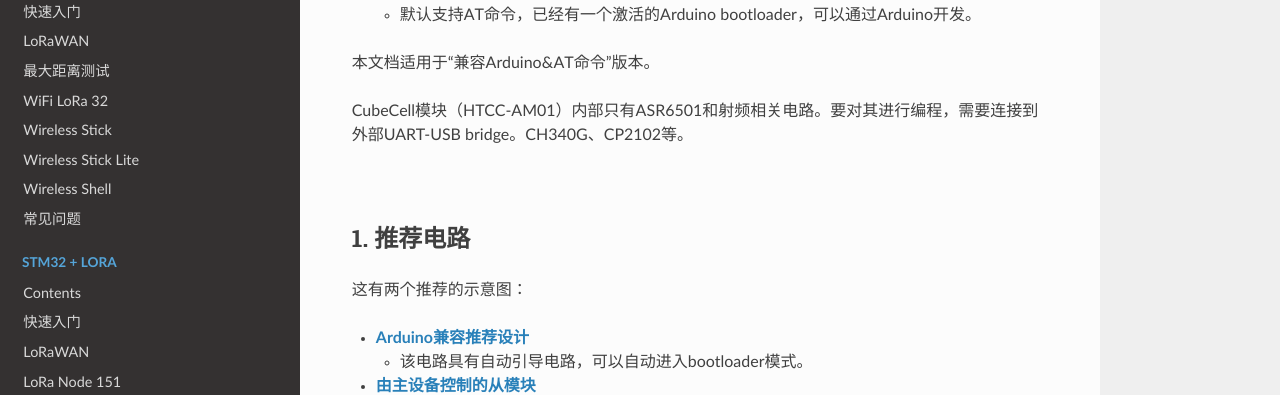
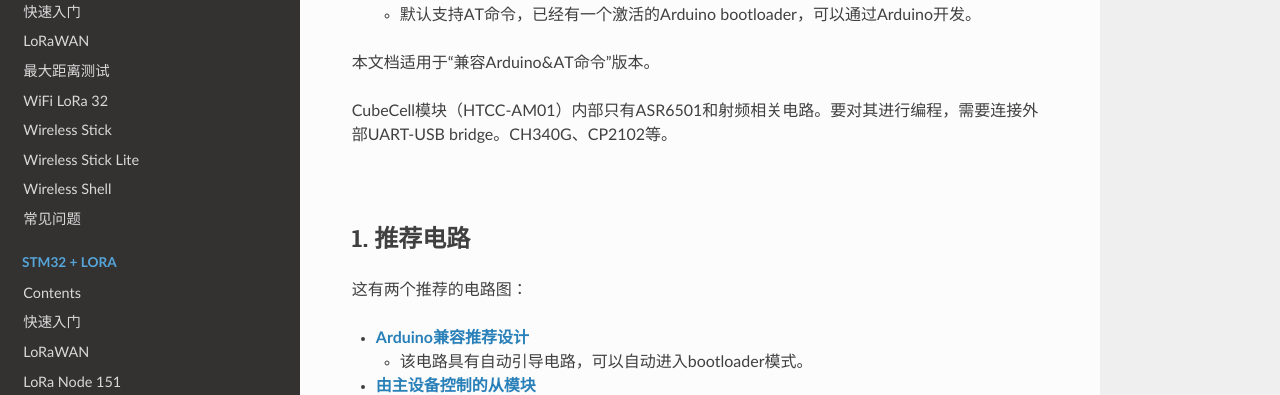
Before and after one commit to HelTecAutomation/HeltecDocs-zh_CN, a Sphinx documentation site: the page built from zh_CN/source/cubecell/htcc-am01/programming_cubecell.md, in a window 1280 px wide and 900 px high. Shown: the part 309-704 px from the top of the window. Built offline with Sphinx 7.4.7 and the Read the Docs theme 2.0.0, drawn with Linux system fonts in a browser that asks for light colours; pages that are not in the unit, such as notebooks, are missing from menus.

Commit message:
Update CubeCell relevant documents

```diff
--- a/zh_CN/source/cubecell/htcc-ab01/index.rst
+++ b/zh_CN/source/cubecell/htcc-ab01/index.rst
@@ -13,4 +13,4 @@ CubeCell Dev-Board HTCC-AB01相关文档.
 ------------
 
 - `AutoCAD图 <http://resource.heltec.cn/download/CubeCell/CubeCell_CAD2014.dwg>`_;
-- 引脚图和原理图，请参考`HTCC-AB01 Dev-Board Hardware Update Logs <https://heltec-automation-docs.readthedocs.io/en/latest/cubecell/htcc-ab01/hardware_update_log.html>`_.
+- 引脚图和原理图，请参考 `HTCC-AB01 Dev-Board Hardware Update Logs <https://heltec-automation-docs.readthedocs.io/en/latest/cubecell/htcc-ab01/hardware_update_log.html>`_ 。
--- a/zh_CN/source/cubecell/htcc-am01/programming_cubecell.md
+++ b/zh_CN/source/cubecell/htcc-am01/programming_cubecell.md
@@ -9,22 +9,22 @@
 
 本文档适用于“兼容Arduino&AT命令”版本。
 
-CubeCell模块（HTCC-AM01）内部只有ASR6501和射频相关电路。要对其进行编程，需要连接到外部UART-USB bridge。CH340G、CP2102等。
+CubeCell模块（HTCC-AM01）内部只有ASR6501和射频相关电路。要对其进行编程，需要连接外部UART-USB bridge。CH340G、CP2102等。
 
 &nbsp;
 
 ### 1. 推荐电路
 
-这有两个推荐的示意图：
+这有两个推荐的电路图：
 
 - **[Arduino兼容推荐设计](https://docs.heltec.cn/download/cubecell/HTCC-AM01_Reference_Design(Arduino).pdf)**
   - 该电路具有自动引导电路，可以自动进入bootloader模式。
 - **[由主设备控制的从模块](https://docs.heltec.cn/download/cubecell/HTCC-AM01_Reference_Design(AT).pdf)**
-  - 此电路需要手动进入bootloader模式 ([怎样进入bootloader](https://docs.heltec.cn/#/en/faq/cubecell_series_common_problem_summary?id=how-to-access-bootloader-mode)).
+  - 此电路需要手动进入bootloader模式 ([怎样进入bootloader](https://heltec-automation.readthedocs.io/zh_CN/latest/cubecell/frequently_asked_questions.html#bootloader)).
 
 ### 2. 准备
 
-- 正确安装CubeCell开发框架（[参考资料](https://heltec-automation-docs.readthedocs.io/en/latest/cubecell/quick_start.html))
+- 正确安装CubeCell开发框架（[参考资料](https://heltec-automation.readthedocs.io/zh_CN/latest/cubecell/quick_start.html))
 - 将重新设计的电路板连接到计算机，确保使用高质量的Micro-USB数据线；
 - 成功进入bootloader 模式，以下日志将通过串行端口打印：
 
```
